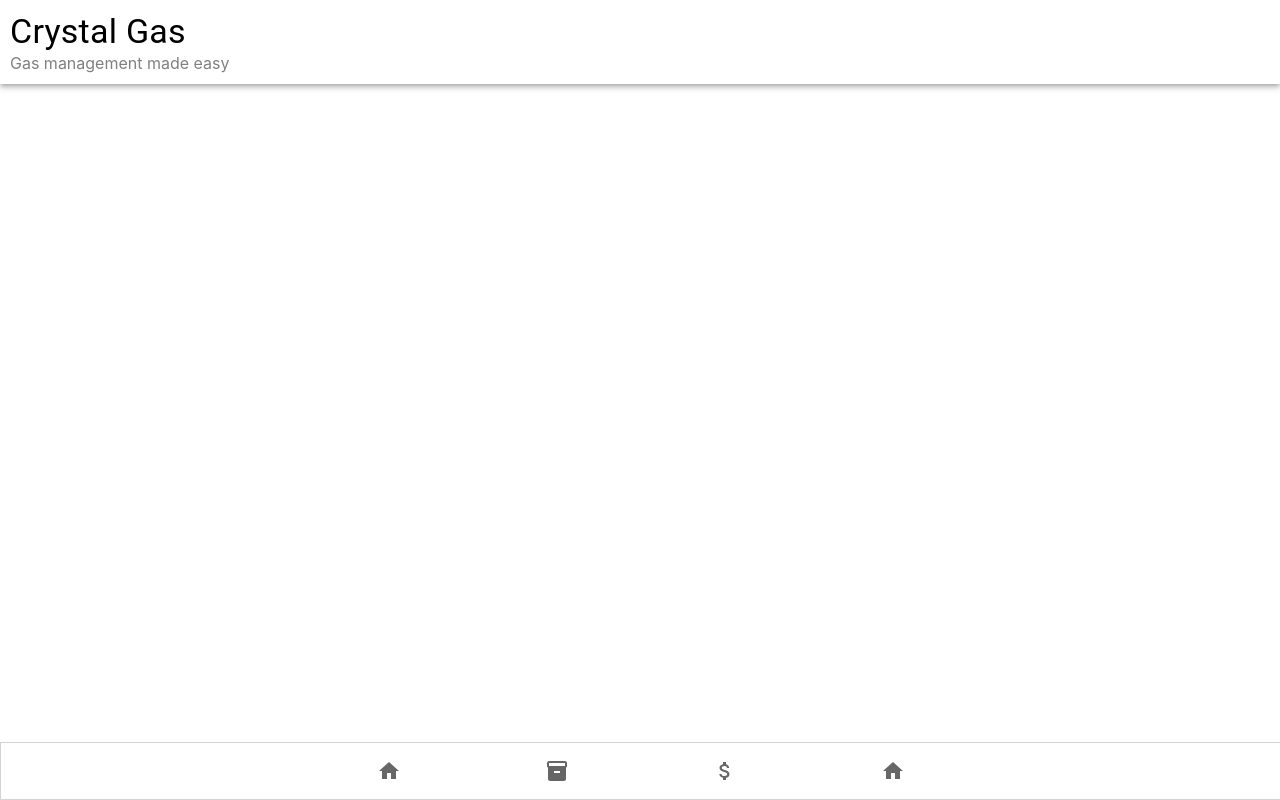
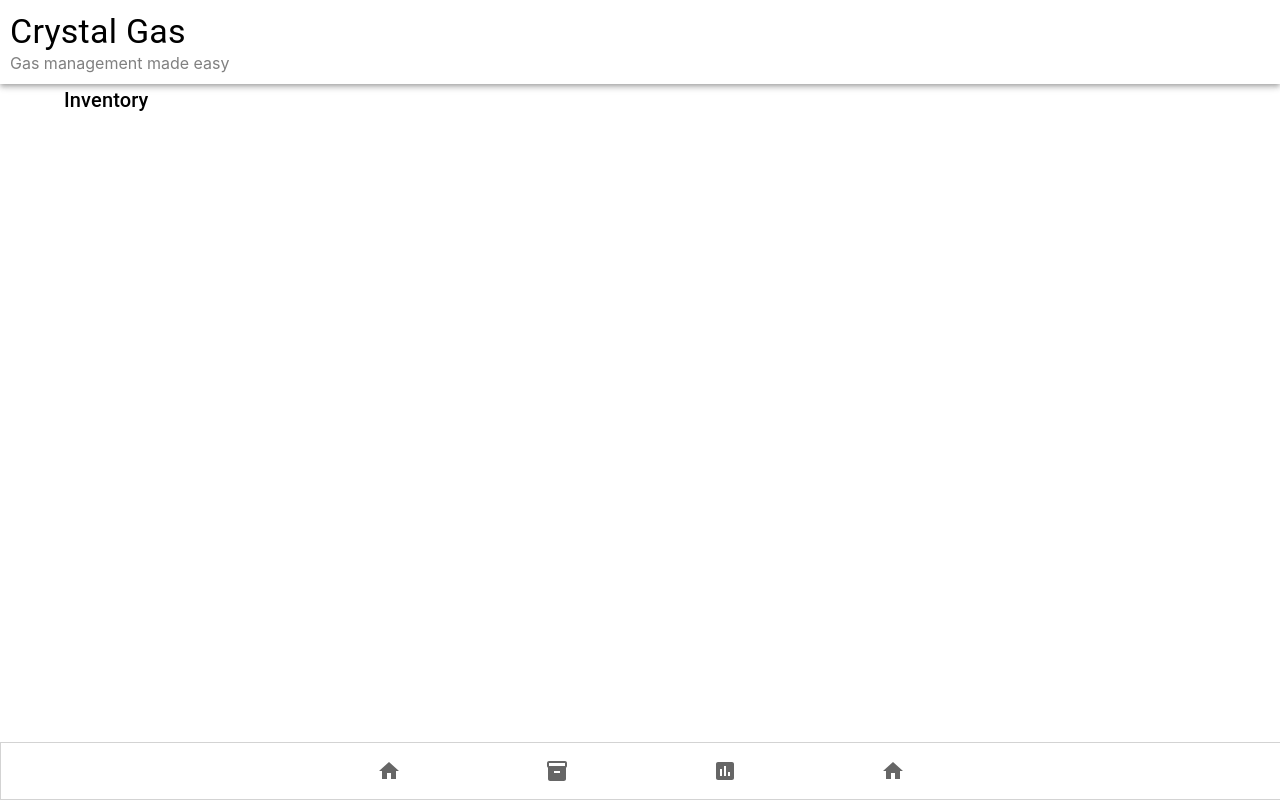
Before and after one commit to iantanui/crystal-gas, a React (Create React App) app: page /inventory in a window 1280 px wide. Built offline with nearby package versions, Linux system fonts and the light colour scheme.

Commit message:
inventory

```diff
--- a/src/App.js
+++ b/src/App.js
@@ -10,6 +10,7 @@ import { ProductProvider } from './components/products/ProductContext';
 import { RefillProvider } from './components/refills/RefillContext';
 import TopBar from './components/TopBar/TopBar';
 import BottomBar from './components/BottomBar/BottomBar';
+import InventoryScreen from './pages/InventoryScreen';
 
 const App = () => (
   <Router>
@@ -23,6 +24,7 @@ const App = () => (
             <Route path="/refills" element={<RefillsScreen />} />
             <Route path="/management" element={<ManagementScreen />} />
             <Route path="/gastype" element={<GasTypeScreen />} />
+            <Route path='/inventory' element={<InventoryScreen />} />
           </Routes>
           <BottomBar />
         </RefillProvider>
--- a/src/components/BottomBar/BottomBar.js
+++ b/src/components/BottomBar/BottomBar.js
@@ -1,6 +1,6 @@
 import React from 'react';
 import { BottomNavigation, BottomNavigationAction } from '@mui/material';
-import { Home, Inventory, AttachMoney } from '@mui/icons-material';
+import { Home, Inventory, Assessment } from '@mui/icons-material';
 import { useNavigate } from 'react-router-dom';
 import './BottomBar.css';
 
@@ -16,7 +16,7 @@ const BottomBar = () => {
     >
       <BottomNavigationAction label="Home" value="/" icon={<Home />} />
       <BottomNavigationAction label="Products" value="/products" icon={<Inventory />} />
-      <BottomNavigationAction label="Refills" value="/refills" icon={<AttachMoney />} />
+      <BottomNavigationAction label="Inventory" value="/inventory" icon={<Assessment />} />
       <BottomNavigationAction label="Manage" value="/management" icon={<Home />} />
     </BottomNavigation>
   );
--- /dev/null
+++ b/src/pages/InventoryScreen.js
@@ -0,0 +1,14 @@
+import { Container, Typography } from "@mui/material";
+import React from "react";
+
+const InventoryScreen = () => {
+  return (
+    <Container>
+      <Typography variant="h6" color="black" gutterBottom>
+        Inventory
+      </Typography>
+    </Container>
+  );
+};
+
+export default InventoryScreen;
```
